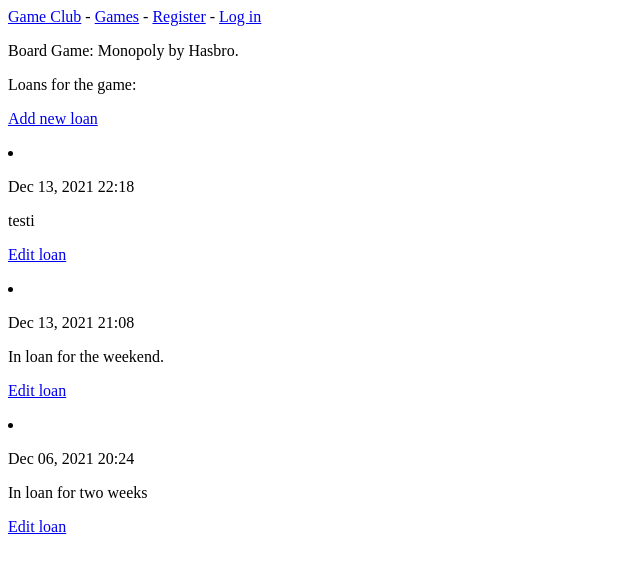
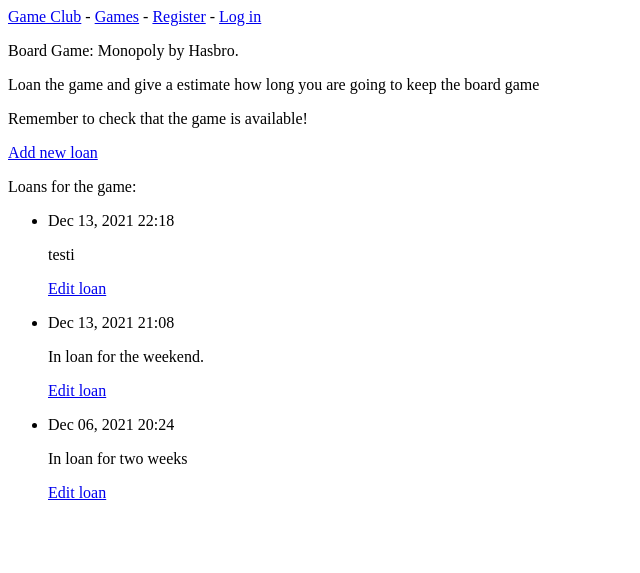
Before and after one commit to villelindfors/game_club, a Django app: page /games/1/ in a window 1280 px wide. Shown: the top 573 px of the page, without its empty margins (0-640 px from the left). Run offline with Django 3.2, Linux system fonts and the light colour scheme; data comes from the database, SQL or seed files in the repository.

Commit message:
styling game

```diff
--- a/game_clubs/templates/game_clubs/game.html
+++ b/game_clubs/templates/game_clubs/game.html
@@ -4,11 +4,13 @@
 <p>Board Game: {{ game }}</p>
 
 
-
-<p>Loans for the game:</p>
+<p>Loan the game and give a estimate how long you are going to keep the board game</p>
+<p>Remember to check that the game is available!</p>
 <p>
 <a href="{% url 'game_clubs:new_loan' game.id %}">Add new loan</a>
 </p>
+<p>Loans for the game:</p>
+<ul>
 {% for loan in loans %}
 <li>
     <p>{{ loan.date_added|date:'M d, Y H:i' }}</p>
@@ -20,5 +22,6 @@
 {% empty %}
 <li>No loans yet</li>
 {% endfor %}
+</ul>
 
 {% endblock content %}
--- a/game_clubs/templates/game_clubs/games.html
+++ b/game_clubs/templates/game_clubs/games.html
@@ -5,9 +5,7 @@
 
 <ul>
     {% for game in games %}
-    <li>
-        <a href="{% url 'game_clubs:game' game.id %}">{{ game }}</a>
-    </li>
+    <li><a href="{% url 'game_clubs:game' game.id %}">{{ game }}</a></li>
     {% empty %}
     <li>No board games here yet</li>
     {% endfor %}
```
